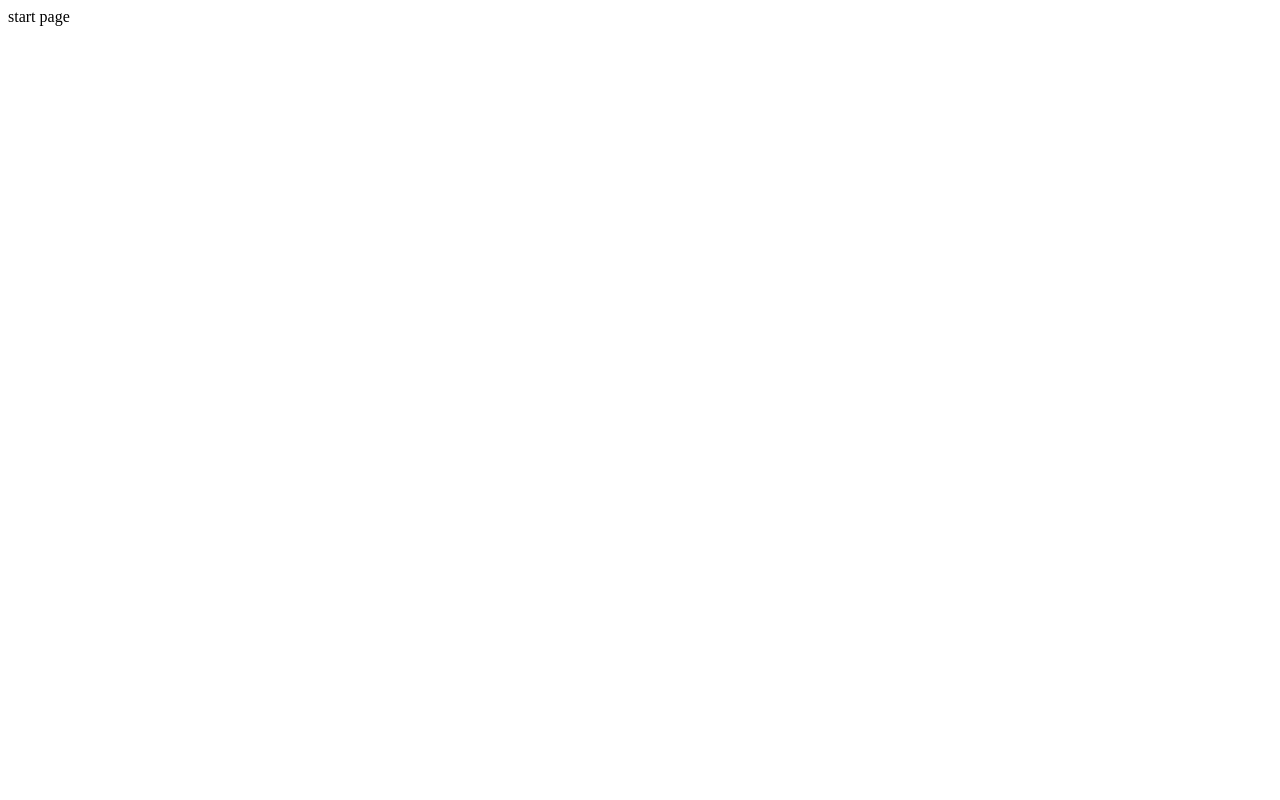
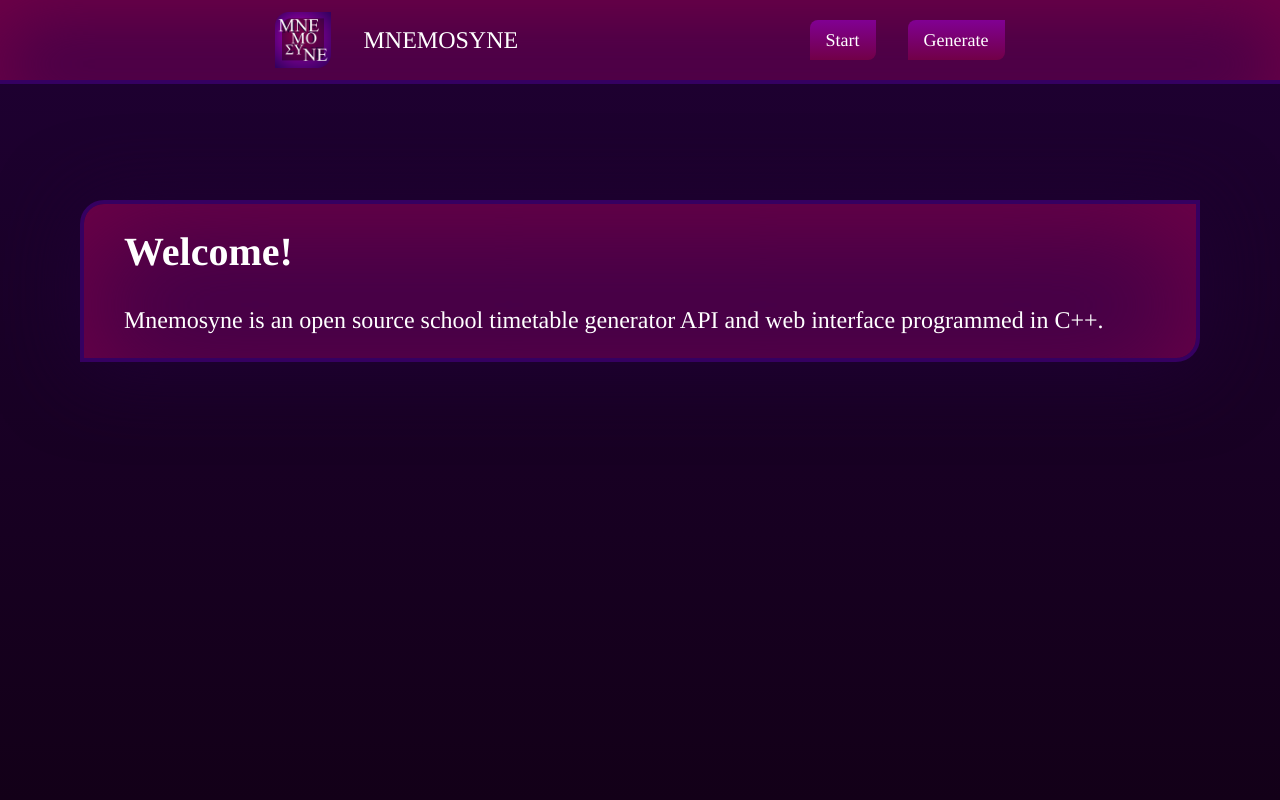
Before and after one commit to akai-keisanki/GH-Mnemosyne, a Flask app: page / in a window 1280 px wide. Before the commit the page is almost empty. Run offline with Flask 3, Linux system fonts and the light colour scheme.

Commit message:
feat: added template rendering for the start page + began user interface designing and styling

```diff
--- a/app.py
+++ b/app.py
@@ -4,6 +4,6 @@ if __name__ == '__main__':
 
     mne : Mne = Mne(__name__)
 
-    mne.setPages()
+    mne.setRoutes()
 
     mne.run()
--- a/src/ui/__init__.py
+++ b/src/ui/__init__.py
@@ -11,7 +11,7 @@ class Mne:
         return
 
 
-    def setPages(self) -> None:
+    def setRoutes(self) -> None:
 
         @self.app.route('/')
         def index():
@@ -23,7 +23,7 @@ class Mne:
             Introductory page.
             """
 
-            return 'start page'
+            return flask.render_template('start.html')
 
         @self.app.route('/return')
         def ret():
--- a/static/styles/colors.css
+++ b/static/styles/colors.css
@@ -1,9 +1,10 @@
 :root
 {
-  --b1: #710047;
-  --f2: #3f0047;
+  --f1: #710047;
+  --b1: #3f0047;
   --f2: #810093;
   --b2: #350061;
+  --f3: #ffffff;
   --b3: #1f0033;
-  --f3: #ffffff;
+  --b4: #130018;
 }
--- a/static/styles/general.css
+++ b/static/styles/general.css
@@ -10,6 +10,12 @@ a, button
   all: unset;
 }
 
+*, a, button
+{
+  transition: 1s ease;
+  font-family: times, serif;
+  letter-spacing: 7%;
+}
 
 /* flex */
 
--- /dev/null
+++ b/static/styles/nav.css
@@ -0,0 +1,64 @@
+/* Divisions */
+
+.navbar
+{
+	height: 10vh;
+	width: 100vw;
+	background-color: var(--b1);
+	box-shadow: 0 3vh 10vh var(--f1) inset;
+	position: fixed;
+	z-index: 100000;
+  border-bottom: solid 0.5vh var(--b2);
+}
+
+.navctt
+{
+	perspective: 20vh;
+}
+
+/* Elements */
+
+.navel
+{
+	margin: 1vh 2vh;
+}
+
+.navimg
+{
+	height: 7vh;
+	width: 7vh;
+}
+.navimg:hover
+{
+	transform: rotateX(5deg) rotateY(-5deg) translateZ(1vh);
+}
+
+.navtitle
+{
+	color: var(--f3);
+	font-size: 3vh;
+}
+
+.navbt
+{
+	background-image: linear-gradient(var(--f2), var(--f1));
+	color: var(--f3);
+	font-size: 2.25vh;
+	height: 3vh;
+	padding: 1vh 2vh;
+	border-radius: 1vh 0;
+}
+.navbt:hover
+{
+	text-shadow: 0 0 1vh var(--f2);
+	box-shadow: 0 0 1vh var(--f2), 0 0 3vh var(--f2) inset;
+	padding: 1.25vh 1.5vh;
+	transform: rotateX(10deg) rotateY(5deg) translateZ(1vh);
+}
+
+/* Outside  */
+
+.navspace
+{
+	height: 20vh;
+}
--- a/static/styles/start.css
+++ b/static/styles/start.css
@@ -1,4 +1,43 @@
 html
 {
-  background-color: var(--b3);
+  background-image: linear-gradient(var(--b3), var(--b4));
+  background-attachment: fixed;
 }
+
+/* miscelaneous  */
+
+.box
+{
+  background-color: var(--b1);
+  border: solid 0.5vh var(--b2);
+  border-radius: 3vh 0;
+  padding: 1vh 3vh;
+  margin: 5vh 10vh;
+  box-shadow: 0 3vh 15vh var(--f1) inset, 0 1vh 10vh var(--b3);
+}
+
+/* titles */
+
+.title
+{
+  color: var(--f3);
+}
+
+.boxtitle
+{
+  font-size: 5vh;
+  margin: 2vh;
+}
+
+/* paragraphs */
+
+.par
+{
+  color: var(--f3);
+  font-size: 3vh;
+}
+
+.boxpar
+{
+  margin: 2vh;
+}
--- a/templates/start.html
+++ b/templates/start.html
@@ -11,6 +11,8 @@
 
   <link rel = 'icon' type = 'image/png' href = '{{url_for("static", filename="images/logo.png")}}'>
 
+  <link rel = 'stylesheet' href = '{{url_for("static", filename="styles/nav.css")}}'>
+  <link rel = 'stylesheet' href = '{{url_for("static", filename="styles/colors.css")}}'>
   <link rel = 'stylesheet' href = '{{url_for("static", filename="styles/general.css")}}'>
   <link rel = 'stylesheet' href = '{{url_for("static", filename="styles/start.css")}}'>
 
@@ -18,15 +20,29 @@
 
 <body>
 
-  <div class = 'navbar'>
+  <div class = 'navbar row jus_x cen_y'>
 
-    <div class = 'navctt'>
-      <img src = '{{url_for("static", filename="images/logo.png")}}'>
+    <div class = 'navctt row cen_y'>
+      <img src = '{{url_for("static", filename="images/logo.png")}}' class = 'navimg navel'>
+      <p class = 'navtitle navel'> MNEMOSYNE </p>
     </div>
 
-    <div class = 'navctt'>
+    <div class = 'navctt row cen_y'>
+      <button class = 'navbt navel'><a href='/start'> Start </a></button>
+      <button class = 'navbt navel'><a href='/gen/form'> Generate </a></button>
     </div>
 
   </div>
 
+  <div class = 'navspace'></div>
+
+  <div class = 'box col'>
+    <h1 class = 'title boxtitle'>
+      Welcome!
+    </h1>
+    <p class = 'par boxpar'>
+      Mnemosyne is an open source school timetable generator API and web interface programmed in C++.
+    </p>
+  </div>
+
 </body>
```
